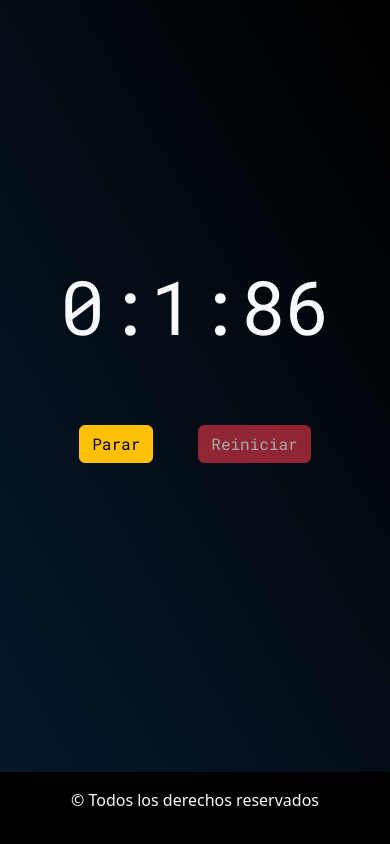
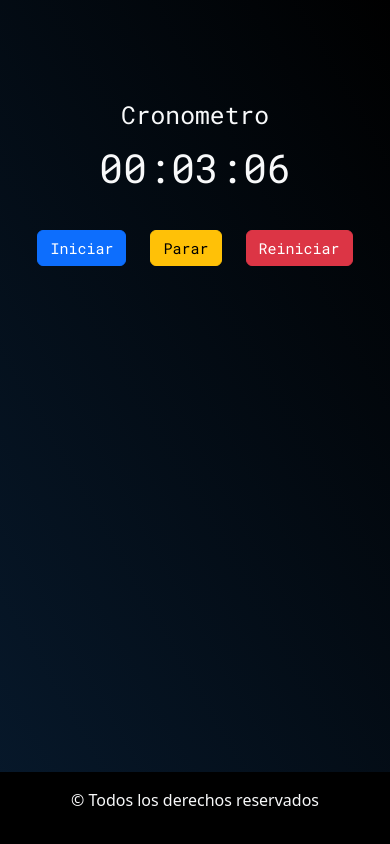
Before and after one commit to Juliancito1/TP5-Ejercicio5, a plain HTML site: page index.html in a window 390 px wide. Both pictures are taken after a click on the button "Iniciar". Drawn offline with nearby package versions, Linux system fonts and the light colour scheme.

Commit message:
Se completo la logica del cronometro, se añadieron media queries para que sea responsive

```diff
--- a/css/style.css
+++ b/css/style.css
@@ -11,11 +11,40 @@ main{
     font-family: 'Roboto Mono', monospace;
 }
 
-.crono{
-    height: 300px;
+@media all and (max-width:767px)
+{
+    .crono{
+        height: 200px;
+    }
+
+    .tiempo{
+        margin-top: 100px;
+        font-size: 40px;
+    }
+    .btn{
+        font-size: 15px;
+    }
 }
 
-.tiempo{
-    margin-top: 250px;
-    font-size: 75px;
+@media all and (min-width:768px) and (max-width:991px)
+{
+    .crono{
+        height: 300px;
+    }
+
+    .tiempo{
+        margin-top: 250px;
+        font-size: 75px;
+    }
 }
+@media all and (min-width:992px)
+{
+    .crono{
+        height: 300px;
+    }
+
+    .tiempo{
+        margin-top: 250px;
+        font-size: 75px;
+    }
+}
--- a/index.html
+++ b/index.html
@@ -1,32 +1,35 @@
 <!DOCTYPE html>
 <html lang="es">
   <head>
-    <meta charset="UTF-8">
-    <meta http-equiv="X-UA-Compatible" content="IE=edge">
-    <meta name="viewport" content="width=device-width, initial-scale=1.0">
-    <meta name="author" content="Julian Martin"/>
+    <meta charset="UTF-8" />
+    <meta http-equiv="X-UA-Compatible" content="IE=edge" />
+    <meta name="viewport" content="width=device-width, initial-scale=1.0" />
+    <meta name="author" content="Julian Martin" />
     <meta
       name="description"
       content="Pagina web diseñada para la utilización de un cronometro"
     />
-    <meta name="keywords" content="web, cronometro, tiempo"/>
+    <meta name="keywords" content="web, cronometro, tiempo" />
     <link
       href="https://cdn.jsdelivr.net/npm/bootstrap@5.3.0-alpha2/dist/css/bootstrap.min.css"
       rel="stylesheet"
       integrity="sha384-aFq/bzH65dt+w6FI2ooMVUpc+21e0SRygnTpmBvdBgSdnuTN7QbdgL+OapgHtvPp"
       crossorigin="anonymous"
     />
-    <link rel="stylesheet" href="./css/style.css"/>
+    <link rel="stylesheet" href="./css/style.css" />
     <title>TP5 Ejercicio 5 - Cronometro</title>
   </head>
   <body>
     <main class="container">
       <section class="tiempo">
         <div class="text-light crono text-center">
+          <h2>Cronometro</h2>
           <p>
-                    <span class="horas">00:</span><span class="minutos">00:</span><span class="segundos">00</span>
+            <span id="horas">00:</span><span id="minutos">00:</span
+            ><span id="segundos">00</span>
           </p>
           <button class="btn btn-primary" id="iniciar">Iniciar</button>
+          <button class="btn btn-warning" id="parar">Parar</button>
           <button class="btn btn-danger" id="reiniciar">Reiniciar</button>
         </div>
       </section>
@@ -34,7 +37,11 @@
     <footer class="bg-black text-light py-3 text-center">
       <p>&copy; Todos los derechos reservados</p>
     </footer>
-    <script src="https://cdn.jsdelivr.net/npm/bootstrap@5.3.0-alpha2/dist/js/bootstrap.bundle.min.js" integrity="sha384-qKXV1j0HvMUeCBQ+QVp7JcfGl760yU08IQ+GpUo5hlbpg51QRiuqHAJz8+BrxE/N"crossorigin="anonymous"></script>
+    <script
+      src="https://cdn.jsdelivr.net/npm/bootstrap@5.3.0-alpha2/dist/js/bootstrap.bundle.min.js"
+      integrity="sha384-qKXV1j0HvMUeCBQ+QVp7JcfGl760yU08IQ+GpUo5hlbpg51QRiuqHAJz8+BrxE/N"
+      crossorigin="anonymous"
+    ></script>
     <script src="js/cronometro.js"></script>
   </body>
 </html>
--- a/js/cronometro.js
+++ b/js/cronometro.js
@@ -1,80 +1,55 @@
-const lugarhoras = document.querySelector('.horas');
-const lugarminutos = document.querySelector('.minutos');
-const lugarsegundos = document.querySelector('.segundos');
-const btnIniciar = document.getElementById('iniciar');
-const btnReiniciar = document.getElementById('reiniciar')
-btnIniciar.addEventListener('click',accion);
-btnReiniciar.addEventListener('click',reinicio)
+const btnIniciar = document.getElementById("iniciar");
+const btnReiniciar = document.getElementById("reiniciar");
+const btnParar = document.getElementById("parar");
+const lugarhoras = document.getElementById("horas");
+const lugarminutos = document.getElementById("minutos");
+const lugarsegundos = document.getElementById("segundos");
+
 let horas = 0;
+let aux;
 let minutos = 0;
 let segundos = 0;
-
-let comenzar = null;
-
-function tiempo(){
-    lugarhoras.innerHTML = horas + ':'
-    lugarminutos.innerHTML = minutos + ':'
-    lugarsegundos.innerHTML =  segundos
+btnIniciar.addEventListener("click", empezar);
+btnReiniciar.addEventListener("click", reiniciar);
+btnParar.addEventListener("click", detener);
+btnReiniciar.disabled = true;
+btnParar.disabled = true;
+function empezar() {
+  aux = setInterval(cronometro, 15);
+  btnReiniciar.disabled = false;
+  btnParar.disabled = false;
 }
 
-function reinicio(){
-    horas = 0;
+function cronometro() {
+  segundos++;
+
+  if (segundos === 60) {
+    segundos = 0;
+    minutos++;
+  }
+
+  if (minutos === 60) {
     minutos = 0;
-    segundos = 0;
-    tiempo()
+    horas++;
+  }
+
+  lugarhoras.innerHTML = String(horas).padStart(2, "0") + ":";
+  lugarminutos.innerHTML = String(minutos).padStart(2, "0") + ":";
+  lugarsegundos.innerHTML = String(segundos).padStart(2, "0");
 }
 
-
-function accion(){
-    if(comenzar)
-    {
-        parar()
-        btnReiniciar.disabled = false
-    }
-    else{
-        iniciar()
-        btnReiniciar.disabled = true
-    }
+function detener() {
+  clearInterval(aux);
+  btnParar.disabled = true;
 }
 
-function iniciar(){
-
-    function aumentarHoras(){
-        if(horas < 99)
-        {
-            horas++;
-        }
-    }
-    function aumentarMinutos(){
-        if(minutos === 59)
-        {
-            minutos = 0;
-            aumentarHoras();
-        }
-        else{
-            minutos++;
-        }
-    }
-
-    const incrementar = () => {
-    if(segundos === 99){
-        segundos = 0;
-        aumentarMinutos();
-    }
-    else{
-        segundos++;
-    }
-        tiempo()
-    }
-    comenzar = setInterval(incrementar,15)
-    btnIniciar.innerHTML = "Parar"
-    btnIniciar.className = "btn btn-warning"
-
+function reiniciar() {
+  detener();
+  horas = 0;
+  minutos = 0;
+  segundos = 0;
+  lugarhoras.innerHTML = String(horas).padStart(2, "0") + ":";
+  lugarminutos.innerHTML = String(minutos).padStart(2, "0") + ":";
+  lugarsegundos.innerHTML = String(segundos).padStart(2, "0");
+  btnReiniciar.disabled = true;
 }
-
-function parar(){
-    clearInterval(comenzar);
-    comenzar = null
-    btnIniciar.innerHTML = "Iniciar"
-    btnIniciar.className = "btn btn-primary"
-}
```
Lines whose indentation alone changed are shown as unchanged.
